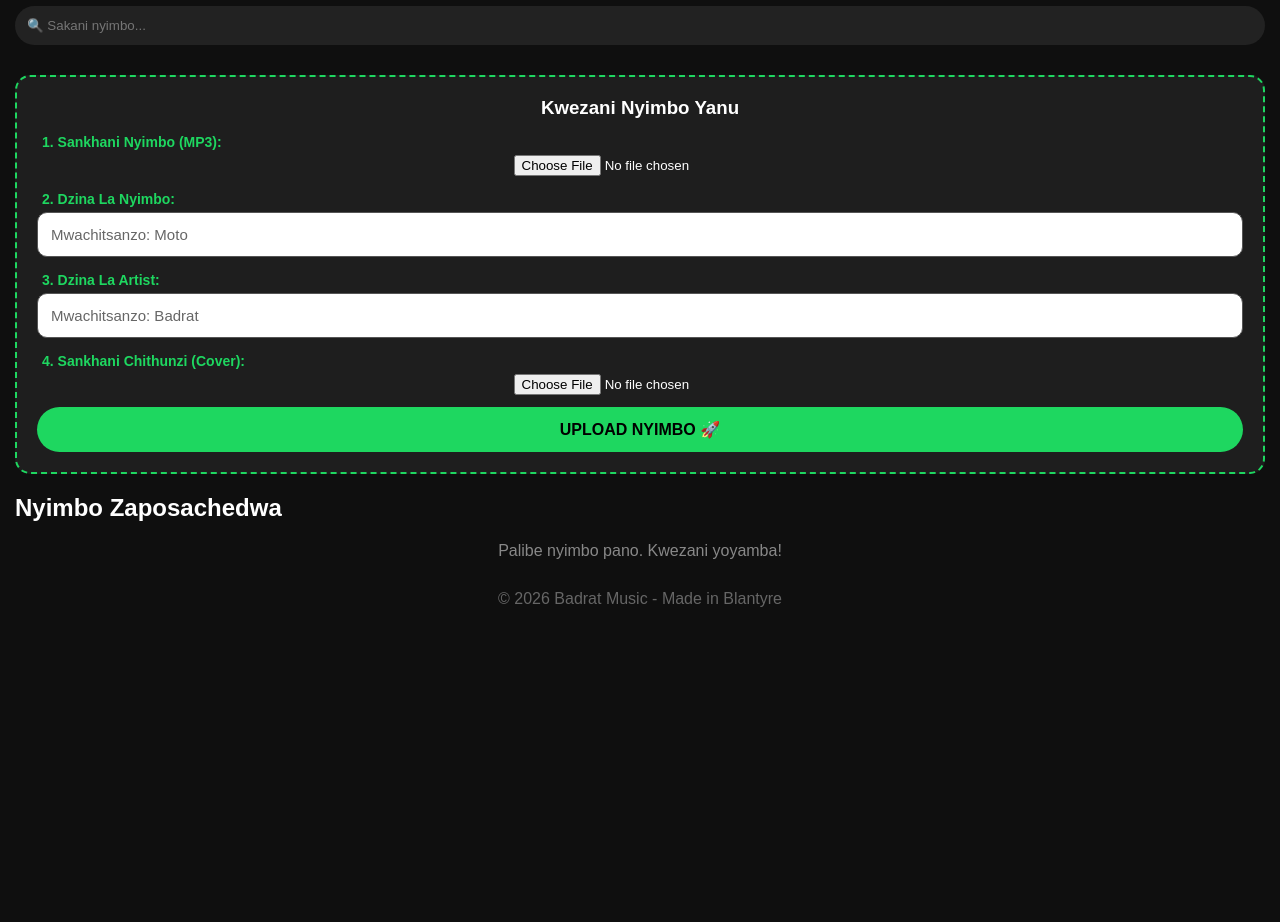
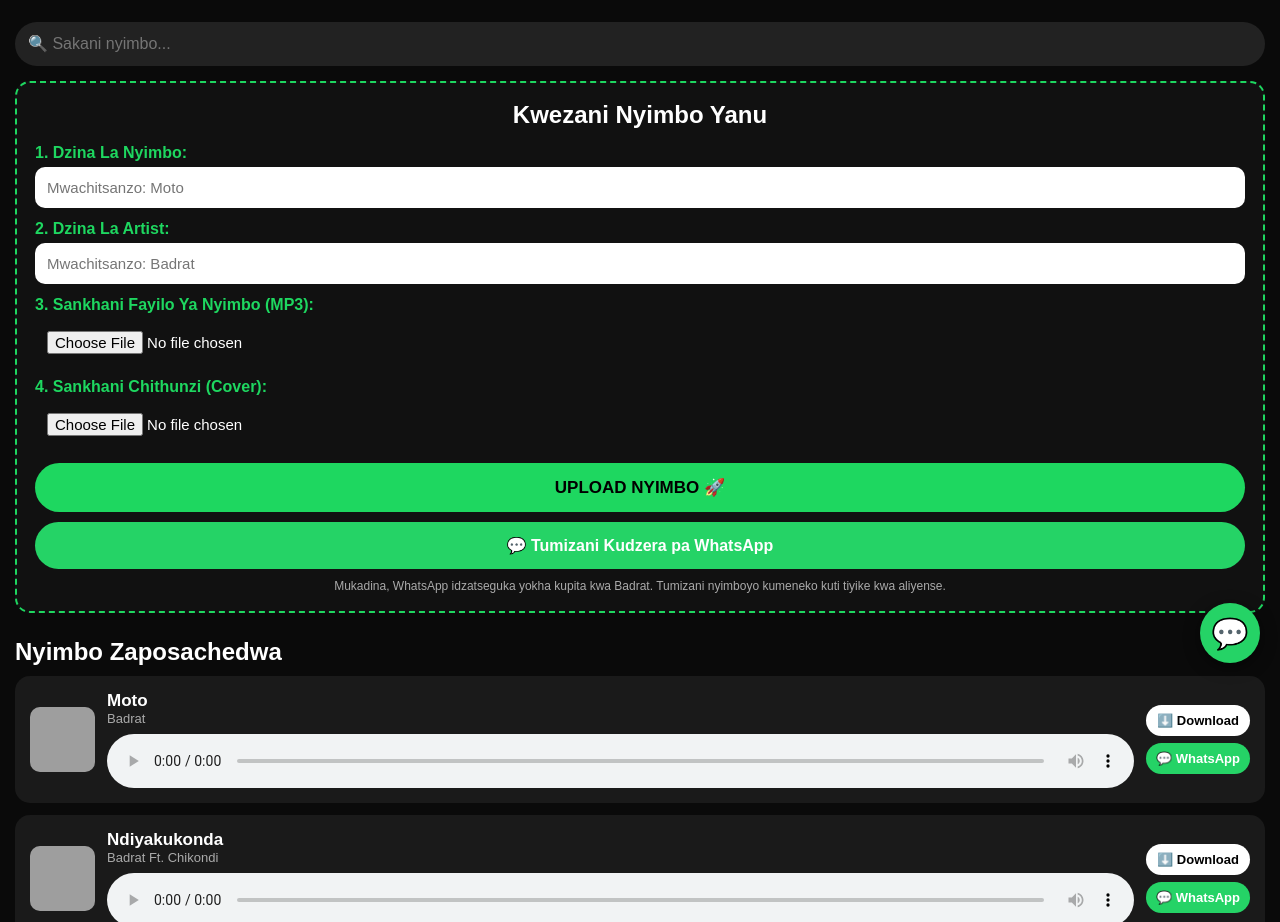
Before and after one commit to badrat-stack/badrat-stack.github.io, a plain HTML site: page index.html in a window 1280 px wide. Shown: the part 117-1039 px from the top of the page. Before the commit the page ends 800 px from the top, so only its background shows below. Drawn offline with Linux system fonts and the light colour scheme; grey boxes are pictures that could not be loaded.

Commit message:
Refactor HTML structure and update styles

```diff
--- a/index.html
+++ b/index.html
@@ -1,92 +1,128 @@
+html
 <!DOCTYPE html>
-<html>
+<html lang="ny">
 <head>
 <meta charset="UTF-8">
 <meta name="viewport" content="width=device-width, initial-scale=1.0">
 <title>Badrat Music - Nyimbo Za Malawi</title>
-<meta name="description" content="Badrat Music - Kwezani ndi kumvetsera nyimbo za Malawi, Amapiano, Afro, Gospel, Hip Hop.">
 <style>
-*{margin:0;padding:0;box-sizing:border-box;font-family:Arial}
-body{background:#0f0f0f;color:white;padding:15px}
-header{text-align:center;padding:20px 0}
-header h1{color:#1ed760;font-size:30px}
-header p{color:#aaa;margin-top:5px}
-.box{background:#1e1e1e;border:2px dashed #1ed760;border-radius:15px;padding:20px;text-align:center;margin:20px 0}
-label{display:block;text-align:left;margin:15px 0 5px 5px;color:#1ed760;font-weight:bold;font-size:14px}
-input[type="text"]{width:100%;padding:13px;border-radius:10px;border:1px solid #555;background:#ffffff;color:#000000;font-size:15px;outline:none}
-input[type="text"]::placeholder{color:#666}
-.btn{background:#1ed760;color:black;padding:13px 20px;border-radius:25px;font-weight:bold;cursor:pointer;display:inline-block;margin-top:12px;border:none;width:100%;font-size:16px}
-.btn-white{background:white;color:black;padding:12px 20px;border-radius:25px;font-weight:bold;cursor:pointer;display:inline-block;margin-top:10px;border:none;width:100%}
-.song{background:#1e1e1e;border-radius:12px;padding:12px;margin:10px 0}
-.song b{font-size:16px}
-.song span{color:#aaa;font-size:13px}
+*{box-sizing:border-box;margin:0;padding:0;font-family:Arial,sans-serif}
+body{background:#0a0a0a;color:#fff;padding:15px;padding-bottom:90px}
+.header{text-align:center;padding:20px 0 10px}
+.header h1{color:#1ed760;font-size:32px}
+.header p{color:#ccc;margin-top:5px}
+.search{width:100%;padding:13px;border-radius:25px;border:none;background:#222;color:#fff;font-size:16px;margin:15px 0;outline:none}
+.upload-box{border:2px dashed #1ed760;border-radius:15px;padding:18px;background:#111}
+.upload-box h2{text-align:center;margin-bottom:15px}
+.upload-box label{color:#1ed760;font-weight:bold;display:block;margin:12px 0 5px}
+.upload-box input{width:100%;padding:12px;border-radius:10px;border:none;font-size:15px}
+.btn-green{background:#1ed760;color:#000;font-weight:bold;border:none;width:100%;padding:14px;border-radius:25px;font-size:17px;margin-top:15px;cursor:pointer}
+.btn-wa{background:#25D366;color:#fff;font-weight:bold;border:none;width:100%;padding:14px;border-radius:25px;font-size:16px;margin-top:10px;cursor:pointer}
+h2.section{margin:25px 0 10px;font-size:24px}
+.song{background:#1a1a1a;border-radius:15px;padding:15px;margin-bottom:12px;display:flex;gap:12px;align-items:center}
+.song img{width:65px;height:65px;border-radius:10px;object-fit:cover;background:#333}
+.song-info{flex:1}
+.song-info b{font-size:17px;display:block}
+.song-info span{color:#aaa;font-size:13px}
+.song-actions{display:flex;flex-direction:column;gap:7px}
+.play-btn{background:#1ed760;border:none;width:42px;height:42px;border-radius:50%;font-size:18px;cursor:pointer}
+.dl-btn{background:#fff;color:#000;text-decoration:none;text-align:center;padding:8px 10px;border-radius:20px;font-size:13px;font-weight:bold}
 audio{width:100%;margin-top:8px}
-.search{width:100%;padding:12px;border-radius:25px;border:none;background:#222;color:white;margin:10px 0;outline:none}
+.wa-float{position:fixed;bottom:20px;right:20px;background:#25D366;color:#fff;width:60px;height:60px;border-radius:50%;display:flex;align-items:center;justify-content:center;font-size:30px;text-decoration:none;box-shadow:0 4px 15px rgba(0,0,0,.5);z-index:99}
+.footer{text-align:center;color:#666;margin-top:30px;font-size:13px}
+.empty{text-align:center;color:#888;padding:20px}
 </style>
 </head>
 <body>
-<header>
+
+<div class="header">
 <h1>🎵 BADRAT MUSIC</h1>
 <p>Kwezani Nyimbo Zanu - Mvetserani Kwaulere</p>
-</header>
-
-<input class="search" id="search" placeholder="🔍 Sakani nyimbo..." onkeyup="searchSong()">
-
-<div class="box">
-<h3>Kwezani Nyimbo Yanu</h3>
-
-<label>1. Sankhani Nyimbo (MP3):</label>
-<input type="file" id="audioFile" accept="audio/*" style="color:white">
-
-<label>2. Dzina La Nyimbo:</label>
-<input type="text" id="songTitle" placeholder="Mwachitsanzo: Moto">
-
-<label>3. Dzina La Artist:</label>
-<input type="text" id="artistName" placeholder="Mwachitsanzo: Badrat">
-
-<label>4. Sankhani Chithunzi (Cover):</label>
-<input type="file" id="coverFile" accept="image/*" style="color:white">
-
-<button class="btn" onclick="uploadSong()">UPLOAD NYIMBO 🚀</button>
 </div>
 
-<h2>Nyimbo Zaposachedwa</h2>
+<input type="text" id="search" class="search" placeholder="🔍 Sakani nyimbo..." oninput="renderSongs()">
+
+<div class="upload-box">
+<h2>Kwezani Nyimbo Yanu</h2>
+<label>1. Dzina La Nyimbo:</label>
+<input type="text" id="songTitle" placeholder="Mwachitsanzo: Moto">
+<label>2. Dzina La Artist:</label>
+<input type="text" id="artistName" placeholder="Mwachitsanzo: Badrat">
+<label>3. Sankhani Fayilo Ya Nyimbo (MP3):</label>
+<input type="file" id="songFile" accept="audio/*">
+<label>4. Sankhani Chithunzi (Cover):</label>
+<input type="file" id="coverFile" accept="image/*">
+<button class="btn-green" onclick="uploadViaWhatsApp()">UPLOAD NYIMBO 🚀</button>
+<button class="btn-wa" onclick="openWhatsApp()">💬 Tumizani Kudzera pa WhatsApp</button>
+<p style="font-size:12px;color:#aaa;text-align:center;margin-top:10px">Mukadina, WhatsApp idzatseguka yokha kupita kwa Badrat. Tumizani nyimboyo kumeneko kuti tiyike kwa aliyense.</p>
+</div>
+
+<h2 class="section">Nyimbo Zaposachedwa</h2>
 <div id="songList"></div>
-<p style="text-align:center;color:#666;margin-top:30px">© 2026 Badrat Music - Made in Blantyre</p>
+
+<div class="footer">© 2026 Badrat Music - Made in Blantyre<br>WhatsApp: 0887222489</div>
+
+<a class="wa-float" href="https://wa.me/265887222489?text=Moni%20Badrat!%20Ndikufuna%20kukweza%20nyimbo%20pa%20Badrat%20Music" target="_blank">💬</a>
 
 <script>
-let songs = JSON.parse(localStorage.getItem('badratSongs') || '[]');
-function displaySongs(filter=""){
-  let list = document.getElementById('songList');
-  list.innerHTML = "";
-  if(songs.length==0){ list.innerHTML = "<p style='text-align:center;color:#888;margin:20px'>Palibe nyimbo pano. Kwezani yoyamba!</p>"; return; }
-  songs.forEach((s,i)=>{
-    if(filter && !s.title.toLowerCase().includes(filter.toLowerCase()) && !s.artist.toLowerCase().includes(filter.toLowerCase())) return;
-    list.innerHTML += `<div class="song"><b>${s.title}</b><br><span>${s.artist}</span><br><audio controls src="${s.audio}"></audio><br><button onclick="deleteSong(${i})" style="background:red;color:white;border:none;padding:6px 12px;border-radius:8px;margin-top:5px">Chotsani</button></div>`;
-  });
+// ====================================================
+// SINTHANI NYIMBO PANO - IZI NDI ZOMWE ALIYENSE ADZAWONA
+// Kuti muwonjezere nyimbo, koperani mzere umodzi, sinthani dzina, artist, link ya mp3 ndi chithunzi
+// ====================================================
+const songs = [
+  {
+    title: "Moto",
+    artist: "Badrat",
+    cover: "https://picsum.photos/200/200?random=1",
+    url: "https://www.soundhelix.com/examples/mp3/SoundHelix-Song-1.mp3"
+  },
+  {
+    title: "Ndiyakukonda",
+    artist: "Badrat Ft. Chikondi",
+    cover: "https://picsum.photos/200/200?random=2",
+    url: "https://www.soundhelix.com/examples/mp3/SoundHelix-Song-2.mp3"
+  },
+  {
+    title: "Blantyre Nights",
+    artist: "Badrat",
+    cover: "https://picsum.photos/200/200?random=3",
+    url: "https://www.soundhelix.com/examples/mp3/SoundHelix-Song-3.mp3"
+  }
+];
+
+function renderSongs(){
+  const q = document.getElementById('search').value.toLowerCase();
+  const list = document.getElementById('songList');
+  const filtered = songs.filter(s => (s.title + " " + s.artist).toLowerCase().includes(q));
+  if(filtered.length===0){ list.innerHTML='<div class="empty">Palibe nyimbo pano. Kwezani yoyamba!</div>'; return; }
+  list.innerHTML = filtered.map((s,i)=>`
+    <div class="song">
+      <img src="${s.cover}" alt="cover">
+      <div class="song-info">
+        <b>${s.title}</b>
+        <span>${s.artist}</span>
+        <audio controls src="${s.url}"></audio>
+      </div>
+      <div class="song-actions">
+        <a class="dl-btn" href="${s.url}" download="${s.title} - ${s.artist}.mp3">⬇️ Download</a>
+        <a class="dl-btn" style="background:#25D366;color:#fff" href="https://wa.me/265887222489?text=${encodeURIComponent('Moni Badrat! Ndikukonda nyimbo: '+s.title+' - '+s.artist)}">💬 WhatsApp</a>
+      </div>
+    </div>
+  `).join('');
 }
-function searchSong(){ displaySongs(document.getElementById('search').value); }
-function deleteSong(i){ if(confirm('Chotsani nyimboyi?')){ songs.splice(i,1); localStorage.setItem('badratSongs', JSON.stringify(songs)); displaySongs(); } }
-function uploadSong(){
-  let title = document.getElementById('songTitle').value || "Nyimbo Yopanda Dzina";
-  let artist = document.getElementById('artistName').value || "Unknown Artist";
-  let audioFile = document.getElementById('audioFile').files[0];
-  if(!audioFile){ alert('Chonde sankhani nyimbo kaye!'); return; }
-  let reader = new FileReader();
-  reader.onload = function(e){
-    let audioData = e.target.result;
-    let coverFile = document.getElementById('coverFile').files[0];
-    if(coverFile){
-      let cr = new FileReader();
-      cr.onload = function(ev){ songs.unshift({title,artist,audio:audioData,cover:ev.target.result}); localStorage.setItem('badratSongs', JSON.stringify(songs)); displaySongs(); alert('Nyimbo yakwezedwa! 🎉'); };
-      cr.readAsDataURL(coverFile);
-    } else {
-      songs.unshift({title,artist,audio:audioData,cover:''}); localStorage.setItem('badratSongs', JSON.stringify(songs)); displaySongs(); alert('Nyimbo yakwezedwa! 🎉');
-    }
-  };
-  reader.readAsDataURL(audioFile);
+
+function uploadViaWhatsApp(){
+  const title = document.getElementById('songTitle').value || "Nyimbo Yatsopano";
+  const artist = document.getElementById('artistName').value || "Artist";
+  const msg = `Moni Badrat! 👋\n\nNdikufuna kukweza nyimbo pa Badrat Music:\n\n🎵 Dzina La Nyimbo: ${title}\n🎤 Artist: ${artist}\n\nNdikutumiza fayilo ya MP3 ndi Cover apa. Chonde muyike pa website.`;
+  window.open('https://wa.me/265887222489?text='+encodeURIComponent(msg), '_blank');
 }
-displaySongs();
+
+function openWhatsApp(){
+  window.open('https://wa.me/265887222489?text='+encodeURIComponent('Moni Badrat! Ndikufuna kukweza nyimbo.'), '_blank');
+}
+
+renderSongs();
 </script>
 </body>
 </html>
```
